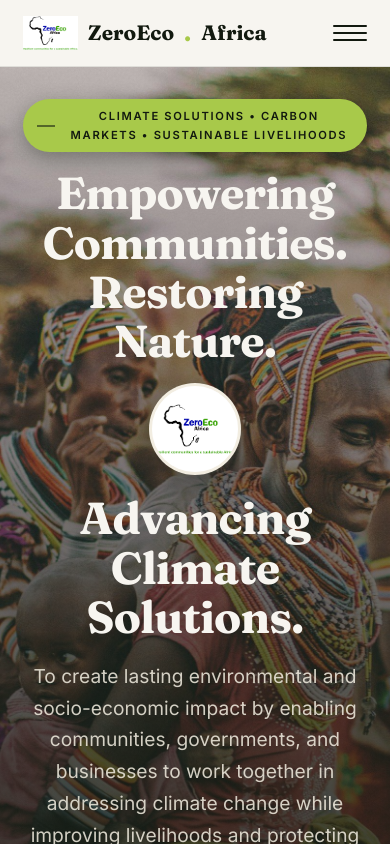
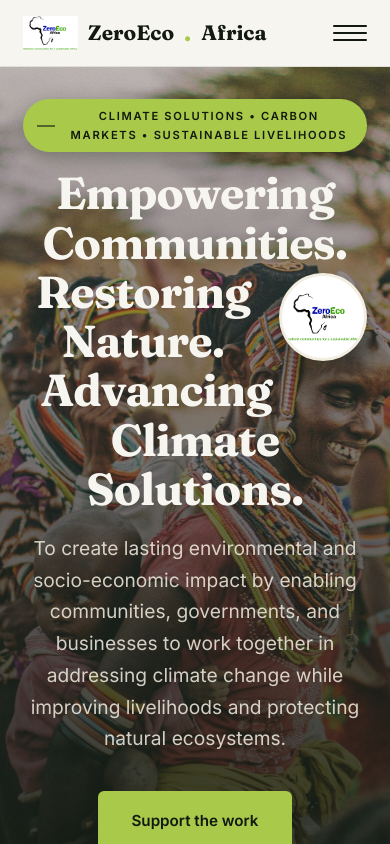
Before and after one commit to Tuli352/ZEROAFRICA, a Next.js app: page / in a window 390 px wide. Shown: the top 844 px of the page. Built offline with nearby package versions, Linux system fonts and the light colour scheme.

Commit message:
Update website

```diff
--- a/src/app/globals.css
+++ b/src/app/globals.css
@@ -504,12 +504,12 @@
   display: block;
 }
 
-/* In-flow badge, sits between "Restoring Nature." and "Advancing Climate
-   Solutions." inside the h1 itself. Hidden by default (desktop keeps the
-   original floating corner badge); shown only on mobile, where it becomes
-   a block box — which forces the surrounding heading text to wrap around
-   it on its own line, so it can never overlap or truncate a word no
-   matter how the rest of the heading reflows on a given phone. */
+/* In-flow badge, floated to the right inside the h1. `shape-outside`
+   lets the heading text wrap around the circle instead of stopping and
+   restarting — so the heading stays one continuous paragraph with no
+   visual gap, and the badge just sits tucked into its right side.
+   Hidden by default (desktop keeps the original floating corner badge);
+   shown only on mobile. */
 .hero-badge-inline {
   display: none;
 }
@@ -526,14 +526,17 @@
 
   .hero-badge-inline {
     display: block;
-    width: 92px;
-    height: 92px;
-    margin: 18px auto;
+    float: right;
+    width: 88px;
+    height: 88px;
+    margin: 6px 0 12px 16px;
     border-radius: 50%;
     overflow: hidden;
     border: 3px solid rgba(242, 237, 224, 0.9);
     box-shadow: 0 12px 32px rgba(18, 25, 15, 0.45);
     background: var(--paper);
+    shape-outside: circle(50%);
+    -webkit-shape-outside: circle(50%);
   }
 
   .hero-badge-inline img {
--- a/src/app/page.tsx
+++ b/src/app/page.tsx
@@ -17,11 +17,11 @@
         <div className="hero-content">
           <div className="eyebrow">Climate Solutions &bull; Carbon Markets &bull; Sustainable Livelihoods</div>
           <h1>
-            Empowering Communities. <span className="hero-highlight">Restoring Nature.</span>
+            Empowering Communities.
             <span className="hero-badge-inline">
               <img src="/images/logo-circle.png" alt="ZeroEco Africa mark" />
             </span>
-            Advancing Climate Solutions.
+            <span className="hero-highlight">Restoring Nature.</span> Advancing Climate Solutions.
           </h1>
           <p className="lede">
             To create lasting environmental and socio-economic impact by
```
